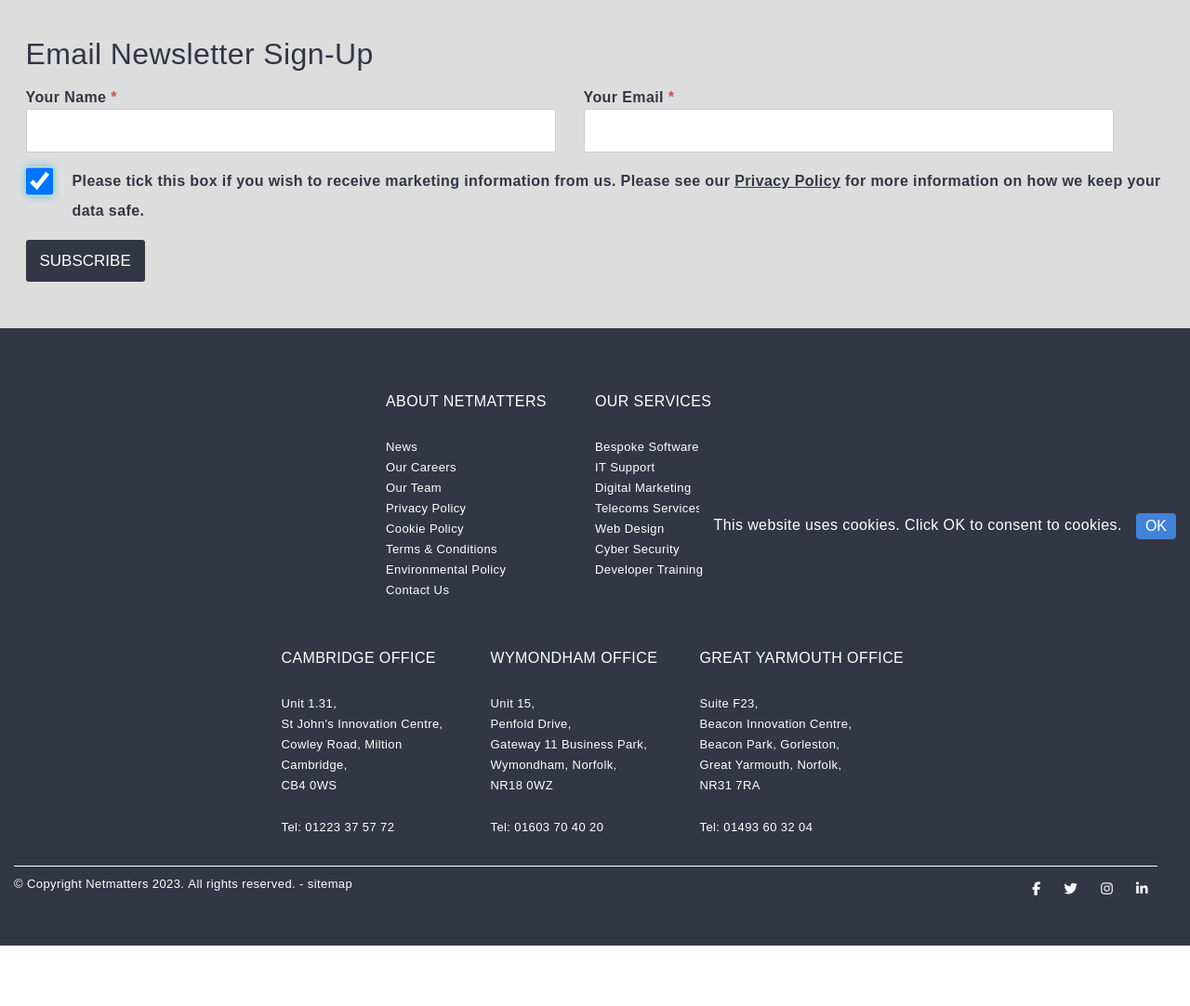
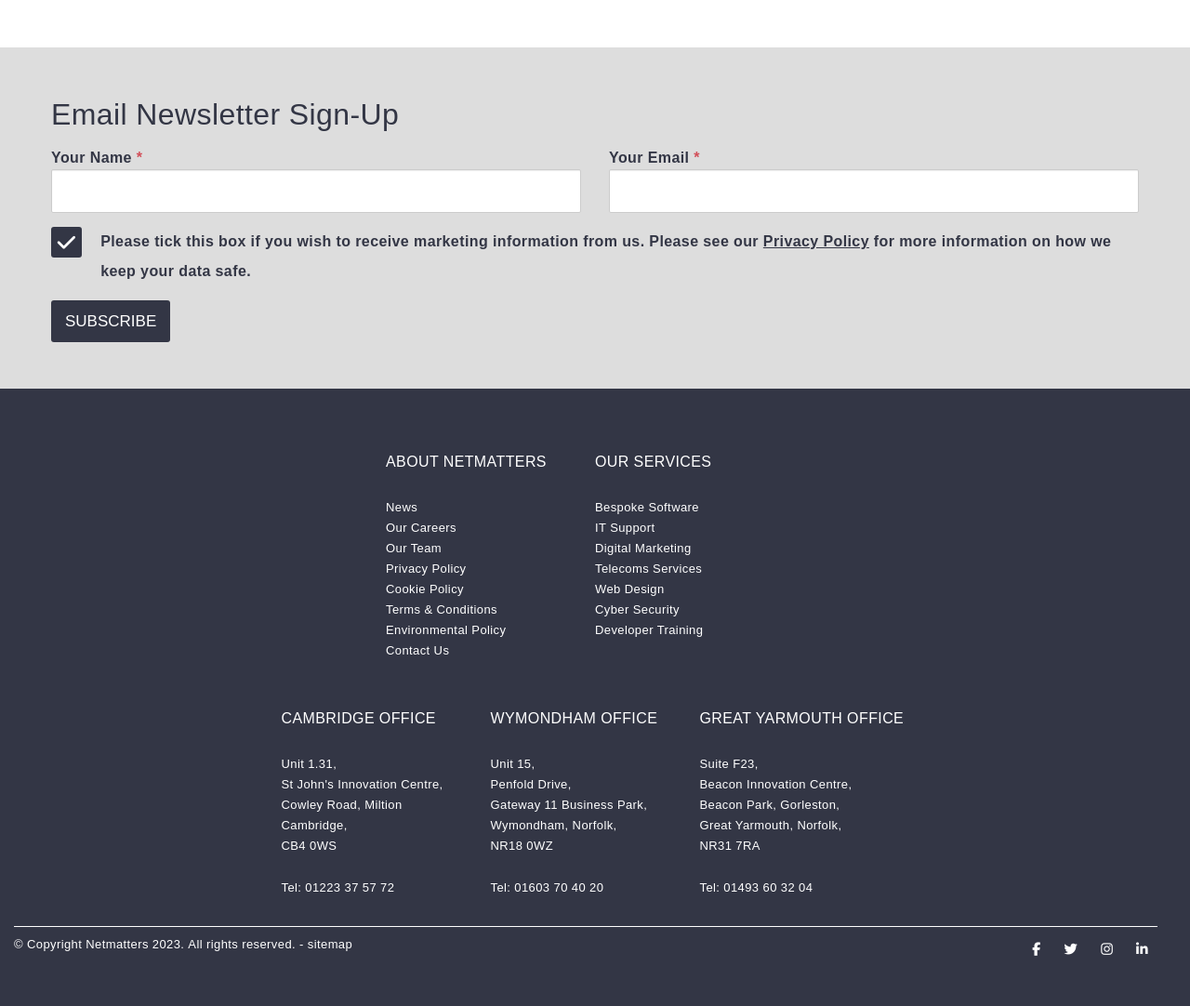
Before and after one commit to Theodore-ui/HTML_and_CSS_Reflection, a PHP site: page / in a window 1280 px wide, after a click on "Please tick this box if you wish to receive marketing inform". Shown: the part 4275-5357 px from the top of the page at 93% size. Before the commit the page ends 5292 px from the top, so only its background shows below. Run offline with PHP 8.4, Linux system fonts and the light colour scheme; some libraries are stand-ins or nearby versions.

Commit message:
I have solved problems with display through the web site

```diff
--- a/JS/app.js
+++ b/JS/app.js
@@ -64,16 +64,16 @@
         mainColumn.classList.add('shift_left');
         mainColumn.style.height = '100vh';
         mainColumn.style.overflow = 'auto';
-        cross.classList.add('active');
-        burger.classList.remove('active');
+        cross.classList.add('active_2');
+        burger.classList.remove('active_2');
         cover.style.display = 'block';
         $('.cover').scrollTop(oldYPos);
     } else {
         sideMenu.animate({width:'toggle'}, 400);
         mainColumn.classList.remove('shift_left');
         mainColumn.removeAttribute('style');
-        cross.classList.remove('active');
-        burger.classList.add('active');
+        cross.classList.remove('active_2');
+        burger.classList.add('active_2');
         cover.removeAttribute('style');
     }
 }
@@ -89,3 +89,16 @@
 cookieBnt.click(function () {
     cookiePop.animate({width:'toggle'}, 350);
 });
+
+const checkBox = document.querySelector('.checkbox_outter');
+const tick = document.querySelector('.action');
+
+function showTick () {
+    if (tick.classList.contains('active_2')) {
+        tick.classList.remove('active_2');
+    } else {
+        tick.classList.add('active_2');
+    }
+}
+
+checkBox.addEventListener('click', showTick);
--- a/index.html
+++ b/index.html
@@ -37,8 +37,8 @@
                             <div class="phone_burger">
                                 <a href="#" class="phone"><i class="fa-solid fa-phone-volume"></i></a>
                                 <button type="submit" class="burger_button">
-                                    <i class="fa-solid fa-bars burger active"></i>
-                                    <i class="fa-solid fa-xmark cross"></i>
+                                    <span class="burger active_2" ><i class="fa-solid fa-bars"></i></span>
+                                    <span class="cross"><i class="fa-solid fa-xmark"></i></span>
                                 </button>
                             </div>
                         </div>
@@ -435,7 +435,7 @@
                         <a class="view_all" href="#">View All<i class="fa-solid fa-arrow-right arrow"></i></a>
                     </div>
                 </div>
-                <div class="companies_2 container section">
+                <div class="companies_2">
                     <div class="scroll_2 slides_2">
                         <div>
                             <img src="https://www.netmatters.co.uk/assets/images/accreditations/google-partner.jpg" alt="Google Partners" class="coloured test">
@@ -605,7 +605,7 @@
                         <a class="view_all" href="#">View All<i class="fa-solid fa-arrow-right arrow"></i></a>
                     </div>
                 </div>
-                <div class="companies_1 container section">
+                <div class="companies_1">
                     <div class="scroll_1">
                         <div class="description">
                             <div class="box">
@@ -670,8 +670,12 @@
                                 </div>
                             </div>
                             <div class="checkbox_note">
-                                <input class="checkbox" type="checkbox" id="marketing" value="1"
-                                name="user_interests"><label class="side_label" for="marketing">Please tick this box
+                                <span class="checkbox_outter">
+                                    <span class="action"><i class="fa-solid fa-check"></i></span>
+                                    <input class="checkbox" type="checkbox" id="marketing" value="1"
+                                    name="user_interests">
+                                </span>
+                                <label class="side_label" for="marketing">Please tick this box
                                 if you wish to receive marketing information from us. Please see our <a href="#">Privacy Policy</a>
                                 for more information on how we keep your data safe.</label>
                             </div>
--- a/scss/_companies1.scss
+++ b/scss/_companies1.scss
@@ -1,5 +1,5 @@
 .companies_1 {
-    padding: 100px 15px 0 15px;
+    padding: 65px 15px 0 15px;
     display: flex;
     flex-direction: row;
     justify-content: center;
@@ -19,7 +19,7 @@
     color: #fff;
     padding: 20px;
     font-size: .875rem;
-    max-width: 260px;
+    max-width: 210px;
     margin: 0 auto 50px;
 
     & h3 {
--- a/scss/_cybersecurity.scss
+++ b/scss/_cybersecurity.scss
@@ -32,11 +32,21 @@
 .btn_security:hover {
     background-color: #de093f;
 }
-picture img {
-    object-fit: cover;
-    height: 550px;
-    width: 100%;
-    background: linear-gradient(270deg,transparent 25%,#000);
+picture {
+    &:before {
+        content: "";
+        position: absolute;
+        left: 0;
+        right: 0;
+        top: 0;
+        bottom: 0;
+        background: linear-gradient(270deg,transparent 25%,#000);
+    }
+    & img {
+        object-fit: cover;
+        height: 550px;
+        width: 100%;
+    }
 }
 .img_overlay {
     display: block;
--- a/scss/_header.scss
+++ b/scss/_header.scss
@@ -24,14 +24,11 @@
         font-size: 33px;
     }
 }
-// .burger:before {
-//     // display: none;
-// }
+.burger {
+    display: none;
+}
 .cross {
     display: none;
-    &:before {
-        display: none;
-    }
 }
 .phone {
     font-size: 28px;
@@ -58,7 +55,7 @@
     outline: 1px solid hsla(0,0%,100%,.2);
     border: 2px solid rgba(0,0,0,.1);
     border-radius: 2px;
-    box-shadow: inset 0 1px 1px rgb(0, 0, 0 / 8%);
+    box-shadow: inset 0 1px 1px rgba(0, 0, 0, 0.08);
     transition: none;
     height: 33px;
     width: -webkit-fill-available;
@@ -75,11 +72,12 @@
     border: 1px solid #e5e5e5;
     border-radius: 0;
     width: 174px;
+    box-shadow: inset 0 1px 1px rgba(0, 0, 0, 0.08);
     transition: border-color .15s ease;
     &:focus {
         border-color: #5bc0de;
-        box-shadow: 0 0 8px #5bc0de;
-        outline: 0;
+        box-shadow: inset 0 1px 1px rgba(0, 0, 0, 0.08), 0 0 8px rgba(91, 192, 222, 0.6);
+        outline: none;
     }
 }
 .search_search_icon {
--- a/scss/_intro.scss
+++ b/scss/_intro.scss
@@ -94,13 +94,13 @@
     }
 
 }
-@media screen and (min-width:646.4px) and (max-width:992px) {
+@media screen and (min-width:646.4px) and (max-width:1018px) {
     .review_btns {
         display: flex;
         flex-direction: row;
     }
 }
-@media screen and (min-width:992px) and (max-width:1308px) {
+@media screen and (min-width:1018px) and (max-width:1308px) {
     .intro {
         display: flex;
         flex-direction: row;
--- a/scss/_latestnews.scss
+++ b/scss/_latestnews.scss
@@ -29,7 +29,7 @@
     border-right: 1px solid #ccc;
     border-radius: 0 0 3px 3px;
     flex-grow: 720px;
-    box-shadow: 0 3px 35px rgb(0, 0, 0 / 10%);
+    box-shadow: 0 3px 35px rgba(0, 0, 0 , 0.1);
     .btn {
         @include small_btn;
     }
@@ -40,7 +40,7 @@
     height: 100%;
 }
 .img_tool_tip {
-
+    z-index: 2;
     display: block;
 }
 .img_tool_tip .tool_tip {
--- a/scss/_newsletter.scss
+++ b/scss/_newsletter.scss
@@ -7,6 +7,9 @@
         border: none;
         background-color: #333645;
         cursor: pointer;
+        &:hover {
+            background-color: #22242e;;
+        }
     }
 }
 .form_container {
@@ -29,7 +32,7 @@
 }
 form label {
     font-weight: 600;
-    display: block;
+    display: inline-block;
 }
 .side_label {
     line-height: 32px;
@@ -41,10 +44,11 @@
     padding: 5px 15px;
     border: 1px solid #ccc;
     border-radius: 2px;
-    transition: border-color .15s ease-in-out,box-shadow .15s ease-in-out;
+    transition: border-color .15s;
+    box-shadow: inset 0 1px 1px rgba(0, 0, 0, 0.08);
     &:focus {
         border-color: #5bc0de;
-        box-shadow: 0 0 8px #5bc0de;
+        box-shadow: inset 0 1px 1px rgba(0, 0, 0, 0.08), 0 0 8px rgba(91, 192, 222, 0.6);
         outline: 0;
         transition: border-color .15s ease-in-out,box-shadow .15s ease-in-out;
     }
@@ -53,21 +57,34 @@
     color: #333645;
     text-decoration: underline;
 }
-.checkbox {
+.checkbox_outter {
+    cursor: pointer;
     border-radius: 3px;
     border: 3px solid #333645;
-    height: 32px;
-    width: 32px;
-    // position: relative;
-    // float: left;
-    overflow: auto;
+    height: 27.2px;
+    min-width: 27.2px;
+    display: inline-block;
+    position: relative;
     margin-right: 20px;
-    display: block;
-    line-height: 32px;
-    cursor: pointer;
+    padding-right: 0;
+}
+.checkbox[type=checkbox]{
+    display: none;
+
+}
+.action {
+    display: none;
+    height: 100%;
+    width: 100%;
+    background-color: #333645;
+    i {
+        color: #fff;
+        font-size: 22px;
+    }
 }
 .checkbox_note {
     display: flex;
+    line-height: 32px;
     flex-direction: row;
     margin-bottom: 15px;
 }
@@ -78,12 +95,12 @@
         flex-direction: row;
     }
     .name_container {
-        width: 423px;
-        margin: 0 15px 0 0;
+        width: 455px;
+        margin-right: 15px;
     }
     .email_container {
-        width: 423px;
-        margin: 0 0 0 15px;
+        width: 455px;
+        margin-left: 15px;
     }
     .form_container {
         max-width: 940px;
@@ -97,14 +114,15 @@
     }
     .name_container {
         width: 570px;
-        margin: 0 15px 0 0;
+        margin-right: 15px;
     }
     .email_container {
         width: 570px;
-        margin: 0 0 0 15px;
+        margin-left: 15px;
     }
     .form_container {
-        max-width: 1225px;
+        max-width: none;
+        width: 1170px;
         margin: 0 auto;
     }
 }
--- a/scss/main.scss
+++ b/scss/main.scss
@@ -109,7 +109,7 @@
     position: fixed;
     right: 0;
     bottom: 0;
-    z-index: 2;
+    z-index: 3;
     & p {
         padding-right: 15px;
         margin: 0;
@@ -180,6 +180,11 @@
 .active {
     display: block;
 }
+.active_2 {
+    display: flex;
+    justify-content: center;
+    align-items: center;
+}
 .shift_left {
     position: relative;
     left: -270px;
```
Also changed, not shown: scss/_ourservices.scss (+22 -21 lines), css/main.css.
